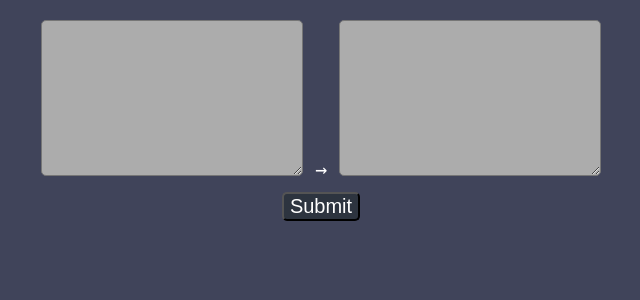
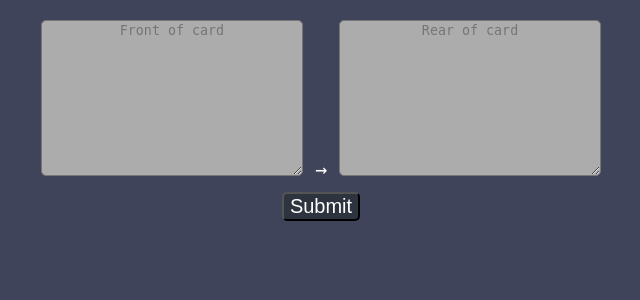
Before and after one commit to dinesh-58/CardsQL-legacy, a PHP site: page / in a window 1280 px wide. Shown: the part 133-433 px from the top of the page, without its empty margins (319-959 px from the left). Run offline with PHP 8.4, Linux system fonts and the light colour scheme.

Commit message:
add placeholders for inputs

```diff
--- a/index.php
+++ b/index.php
@@ -30,10 +30,10 @@
                 <!-- </select> -->
             <!-- </label>--or-- -->
             <!-- <a href="#">+ New Subject</a> -->
-            <textarea name="front" id="front" cols="30" rows="10" required></textarea>
+            <textarea name="front" id="front" placeholder="Front of card" cols="30" rows="10" required></textarea>
             <!-- <a href="#">&rarr;</a>  -->
             &rarr;
-            <textarea name="back" id="back" cols="30" rows="10" required></textarea>
+            <textarea name="back" id="back" placeholder="Rear of card" cols="30" rows="10" required></textarea>
             <br><button>Submit</button>
         </form>
 
```
